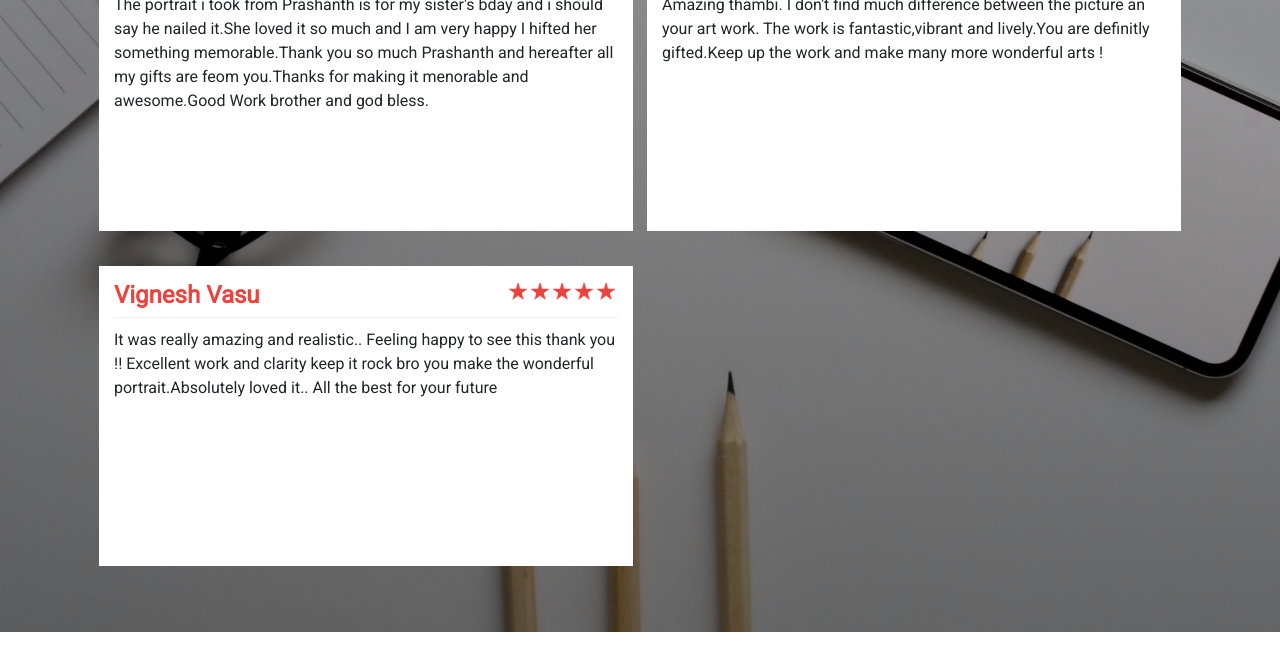
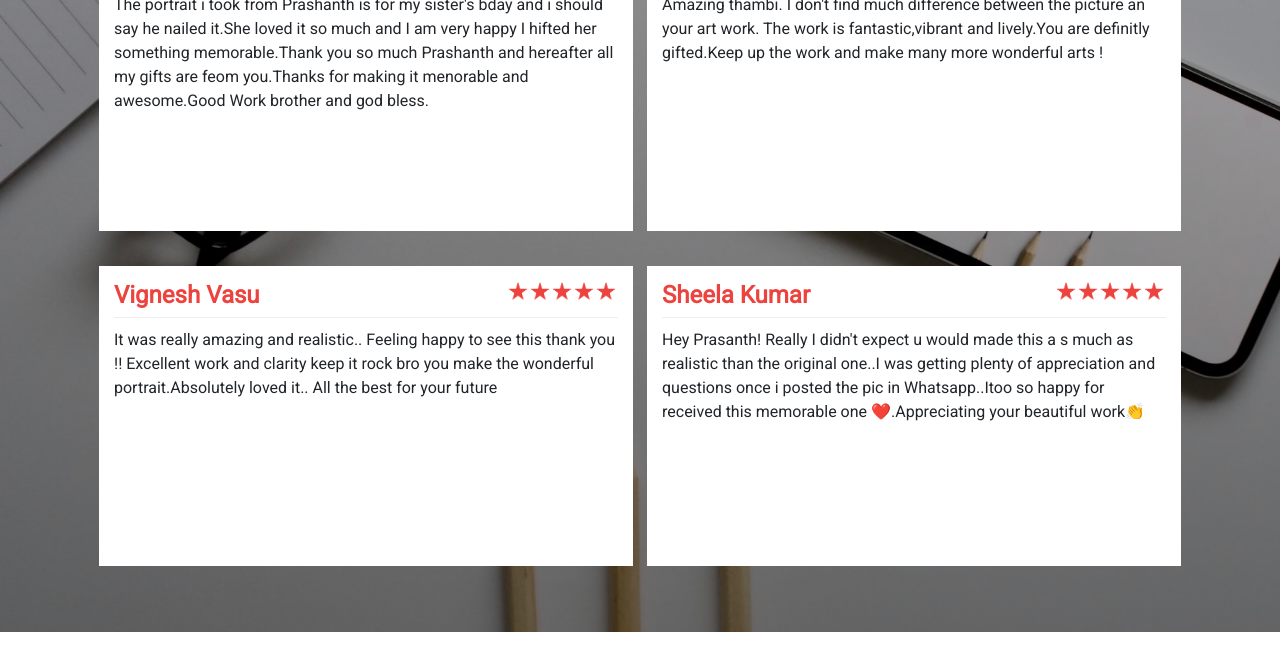
Before and after one commit to whoisnp/art4lyf, a plain HTML site: page index.html in a window 1280 px wide. Shown: the part 4024-4674 px from the top of the page. Drawn offline with nearby package versions, Linux system fonts and the light colour scheme; files whose address does not match are found by name.

Commit message:
added a new review

```diff
--- a/index.html
+++ b/index.html
@@ -116,6 +116,20 @@
                         </div>
                     </div>
                 </div>
+                <div class="col col-12 col-md-6" style="margin-bottom:15px;">
+                    <div class="yelp_review">
+                        <div class="yelp_basic">
+                            <div class="yelp_first">
+                                <h3>Sheela Kumar</h3>
+                            </div>
+                            <div class="yelp_first"><img class="yelp_star" src="assets/img/star-01.png"><img class="yelp_star" src="assets/img/star-01.png"><img class="yelp_star" src="assets/img/star-01.png"><img class="yelp_star" src="assets/img/star-01.png"><img class="yelp_star" src="assets/img/star-01.png"></div>
+                        </div>
+                        <div class="yelp_descript">
+                            <p>Hey Prasanth! Really I didn't expect u would made this a s much as realistic than the original one..I was getting plenty of appreciation and questions once i posted the pic in Whatsapp..Itoo so happy for received this memorable
+                                one&nbsp;❤️.Appreciating your beautiful work👏</p>
+                        </div>
+                    </div>
+                </div>
             </div>
         </div>
     </div>
```
